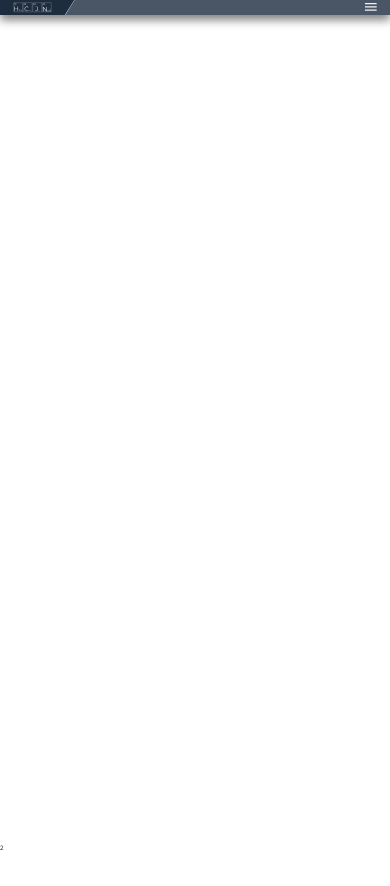
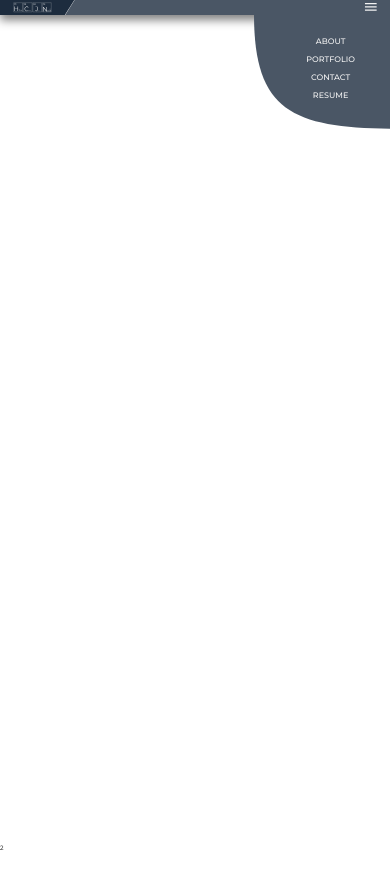
Before and after one commit to VolodymyrBaisa/MyPortfolio, a plain HTML site: page index.html in a window 390 px wide. Both pictures are taken after a click on the icon 370 px from the left and 6 px from the top of the page. Shown: the top 886 px of the page. Drawn offline with nearby package versions, Linux system fonts and the light colour scheme.

Commit message:
header, burger menu

```diff
--- a/css/_hero.scss
+++ b/css/_hero.scss
@@ -83,3 +83,54 @@
         }
     }
 }
+
+.nav-header-burger {
+    position: relative;
+    @include flex(center, flex-end, column);
+    .nav-menu-svg {
+        width: 0;
+        fill: #4a5665;
+    }
+
+    ul {
+        position: absolute;
+        top: 0;
+        right: 9%;
+        @include flex(center, center, column);
+        height: 100%;
+        li {
+            display: none;
+            list-style-type: none;
+            margin-bottom: 2vw;
+            a {
+                position: relative;
+                color: $primary-font-color;
+                margin-top: 1%;
+                text-decoration: none;
+                cursor: pointer;
+                &::before {
+                    content: "";
+                    position: absolute;
+                    width: 100%;
+                    height: 10%;
+                    margin-bottom: -5%;
+                    bottom: 0;
+                    left: 0;
+                    background-color: $primary-font-color;
+                    visibility: hidden;
+                    transform: scaleX(0);
+                    transition: all 0.3s ease-in-out 0s;
+                }
+
+                &:hover:before {
+                    visibility: visible;
+                    transform: scaleX(1);
+                }
+            }
+        }
+
+        .active {
+            display: inline;
+        }
+    }
+}
--- a/css/_phone.scss
+++ b/css/_phone.scss
@@ -1,5 +1,7 @@
 @media only screen and (max-width: 600px) {
-    // li {
-    //     font-size: 0.8rem;
-    // }
+    .nav-header-burger {
+        li {
+            font-size: 0.8rem;
+        }
+    }
 }
--- a/css/_tablet.scss
+++ b/css/_tablet.scss
@@ -1,5 +1,5 @@
 @media only screen and (min-width: 987px) {
-    menu-lg {
+    .menu {
         li {
             display: inline;
         }
@@ -13,8 +13,10 @@
 }
 
 @media only screen and (max-width: 987px) {
-    li {
-        display: none;
+    .menu {
+        li {
+            display: none;
+        }
     }
 
     .menu-burger {
@@ -22,4 +24,10 @@
             display: inline;
         }
     }
+
+    .nav-header-burger {
+        li {
+            font-size: 1.3rem;
+        }
+    }
 }
--- a/index.html
+++ b/index.html
@@ -65,7 +65,7 @@
                             <li><a hover="#">Contact</a></li>
                             <li><a hover="#">Resume</a></li>
                         </ul>
-                        <div class="menu-burger">
+                        <div id="menuBurger" class="menu-burger">
                             <!-- prettier-ignore -->
                             <svg class="menu-burger-svg" viewBox="0 0 32 32" fill="none" xmlns="http://www.w3.org/2000/svg">
                                 <path d="M4 24H28V21.3333H4V24ZM4 17.3333H28V14.6667H4V17.3333ZM4 8V10.6667H28V8H4Z"/>
@@ -74,6 +74,19 @@
                     </div>
                 </div>
             </nav>
+            <nav id="navBurgerMenu" class="nav-header-burger">
+                <!-- prettier-ignore -->
+                <svg class="nav-menu-svg" preserveAspectRatio="none" viewBox="0 0 669 557" fill="none" xmlns="http://www.w3.org/2000/svg">
+                    <path d="M669 0H0C0.620058 472.309 191.391 551.11 669 557.5V0Z"/>
+                </svg>
+
+                <ul>
+                    <li><a hover="#">About</a></li>
+                    <li><a hover="#">Portfolio</a></li>
+                    <li><a hover="#">Contact</a></li>
+                    <li><a hover="#">Resume</a></li>
+                </ul>
+            </nav>
         </section>
         <section id="about">2</section>
         <section id="portfolio">3</section>
--- a/js/app.js
+++ b/js/app.js
@@ -0,0 +1,19 @@
+//Variables
+//Selectors
+const burgerMenuEl = $("#menuBurger");
+const navBurgerMenuEl = $("#navBurgerMenu > ul > li ");
+const navMenuSvgEl = $(".nav-menu-svg");
+//Events
+burgerMenuEl.click(onClickBurgerMenu);
+//Functions
+function onClickBurgerMenu() {
+    const width = navMenuSvgEl.css("width").replace("px", "");
+    if (width === "0")
+        navMenuSvgEl.animate({ width: 35 + "%" }, () =>
+            navBurgerMenuEl.addClass("active")
+        );
+    else {
+        navBurgerMenuEl.removeClass("active");
+        navMenuSvgEl.animate({ width: 0 });
+    }
+}
```
Also changed, not shown: css/style.css, 1 other file.
